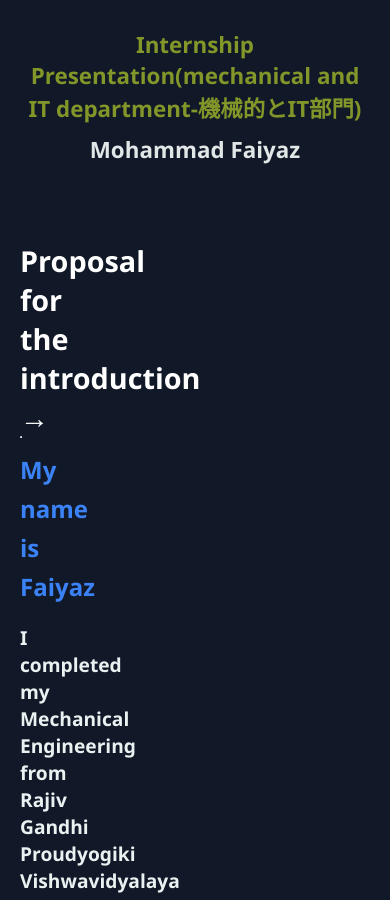
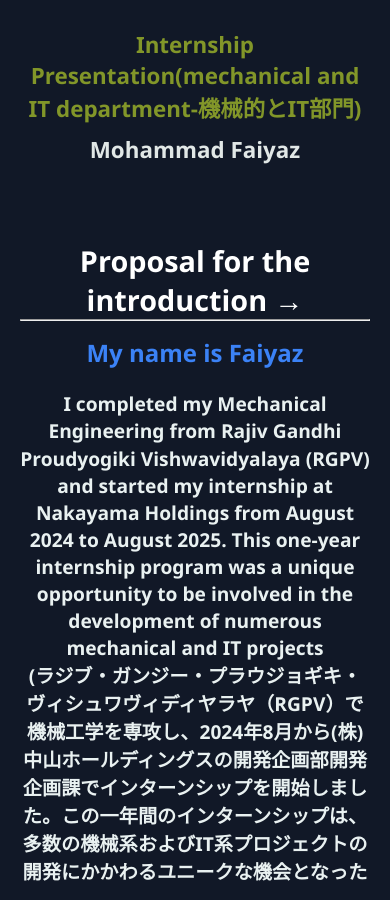
Before and after one commit to Faiyaz1010/nakayama, a plain HTML site: page index.html in a window 390 px wide. Shown: the part 193-1093 px from the top of the page. Drawn offline with Linux system fonts and the light colour scheme.

Commit message:
Update index.html

```diff
--- a/index.html
+++ b/index.html
@@ -166,15 +166,14 @@
     .box {
       padding: 20px 15px;
     }
+    .fa {
+       margin-left: 20;
+      }
 
     .box a {
       font-size: 0.9rem;
     }
-  }
-   .fa {
-      margin-right: 600px;
-    }
-</style>
+   </style>
 
 </head>
 <body>
```
